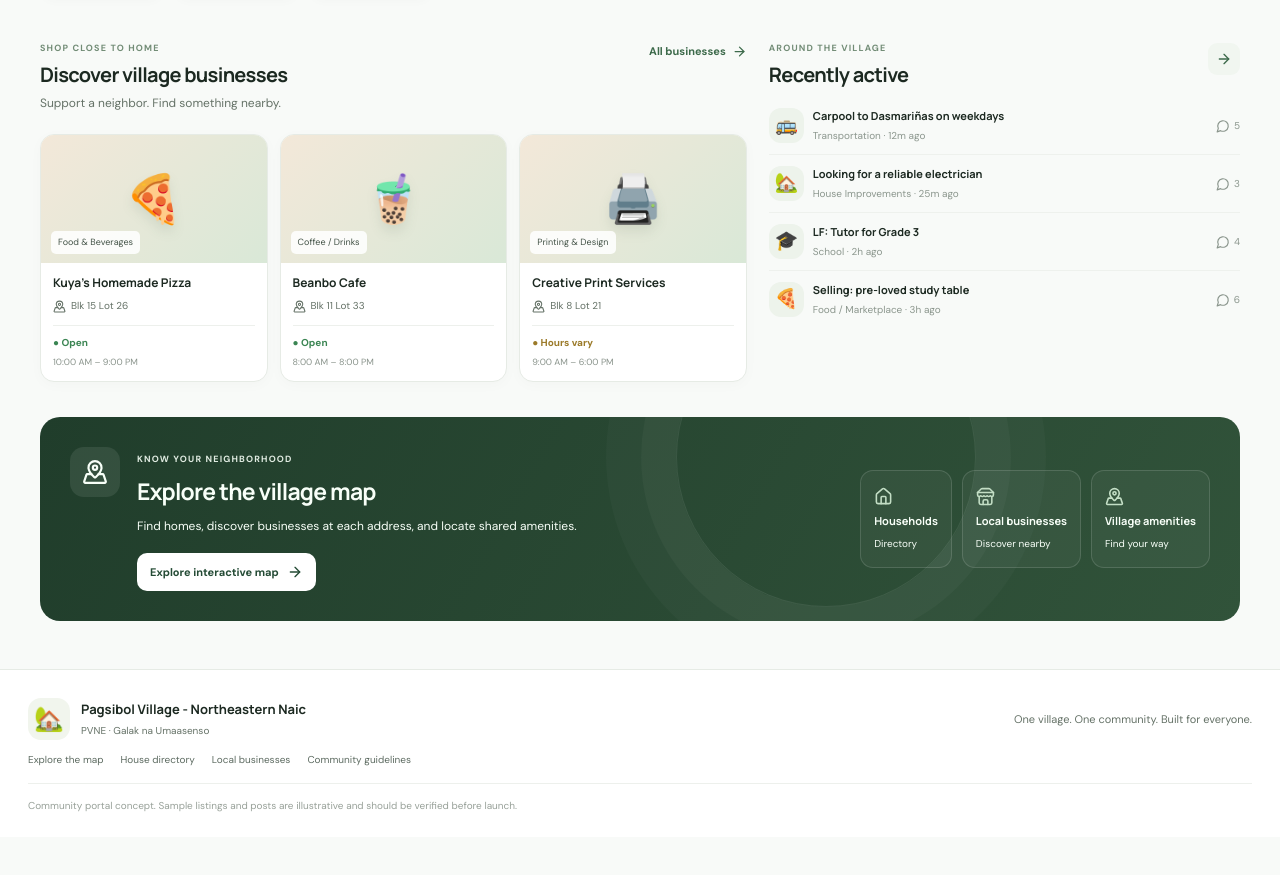
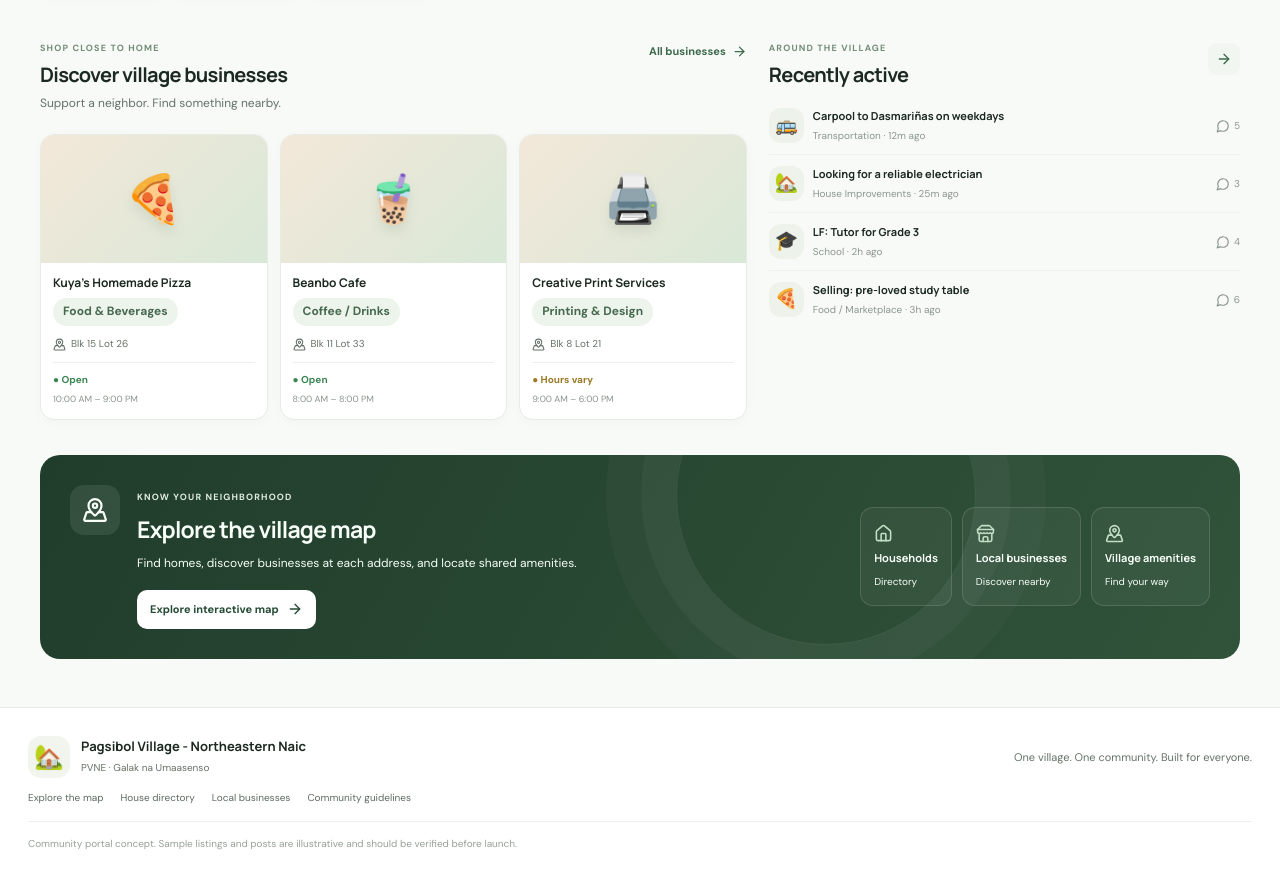
Before and after one commit to siidigitalcreative-engine/pvne, a Next.js app: page / in a window 1280 px wide. Shown: the part 1564-2439 px from the top of the page. Before the commit the page ends 2401 px from the top, so only its background shows below. Built offline with nearby package versions, Linux system fonts and the light colour scheme.

Commit message:
Update HomeDashboard.tsx

```diff
--- a/components/HomeDashboard.tsx
+++ b/components/HomeDashboard.tsx
@@ -90,7 +90,7 @@ export function HomeDashboard() {
       <section className="container discover-grid">
         <div className="business-section">
           <div className="section-heading"><div><span className="section-kicker">SHOP CLOSE TO HOME</span><h2>Discover village businesses</h2><p>Support a neighbor. Find something nearby.</p></div><Link href="/businesses" className="text-link">All businesses <ArrowRight size={15}/></Link></div>
-          <div className="business-cards">{seedBusinesses.slice(0, 3).map((business) => <Link href="/businesses" className="business-card" key={business.id}><div className="business-art"><span>{business.emoji}</span><small>{business.category}</small></div><div className="business-card-body"><h3>{business.name}</h3><p><MapPinned size={13}/>{business.blockLot}</p><div className="business-card-foot"><span className={business.status === "Open" ? "status-open" : "status-variable"}>● {business.status}</span><span>{business.hours}</span></div></div></Link>)}</div>
+          <div className="business-cards">{seedBusinesses.slice(0, 3).map((business) => <Link href="/businesses" className="business-card" key={business.id}><div className="business-art"><span>{business.emoji}</span></div><div className="business-card-body"><h3>{business.name}</h3><span className="home-business-category" style={{ display: "inline-flex", alignItems: "center", alignSelf: "flex-start", maxWidth: "100%", width: "fit-content", margin: "0 0 10px", borderRadius: 999, padding: "6px 10px", background: "#edf4ec", color: "#47694f", fontSize: 12, fontWeight: 650, lineHeight: 1.3, overflowWrap: "anywhere" }}>{business.category}</span><p><MapPinned size={13}/>{business.blockLot}</p><div className="business-card-foot"><span className={business.status === "Open" ? "status-open" : "status-variable"}>● {business.status}</span><span>{business.hours}</span></div></div></Link>)}</div>
         </div>
         <div className="activity-section">
           <div className="section-heading"><div><span className="section-kicker">AROUND THE VILLAGE</span><h2>Recently active</h2></div><Link href="/community" className="icon-link"><ArrowRight size={16}/></Link></div>
```
